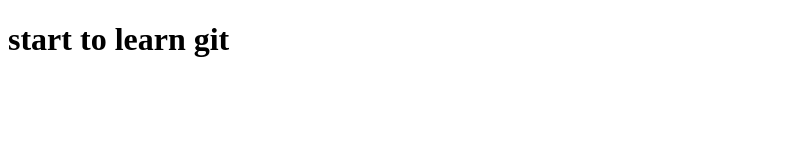
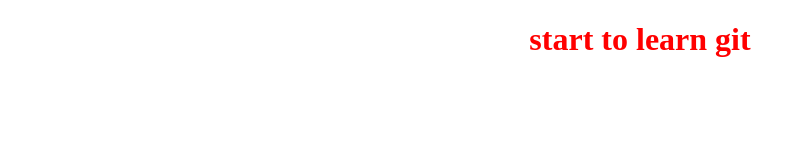
Before and after one commit to bjtqti/learngit, a plain HTML site: page index.html in a window 1280 px wide. Shown: the whole page, without its empty margins (0-805 px from the left). Drawn offline with Linux system fonts and the light colour scheme.

Commit message:
Add style

```diff
--- a/index.html
+++ b/index.html
@@ -3,6 +3,7 @@
 <head>
 	<meta charset="UTF-8">
 	<title>learn git</title>
+	<link rel="stylesheet" href="./style.css">
 </head>
 <body>
 	<h1>start to learn git</h1>
--- /dev/null
+++ b/style.css
@@ -0,0 +1,4 @@
+h1 {
+	text-align: center;
+	color: red;
+}
```
